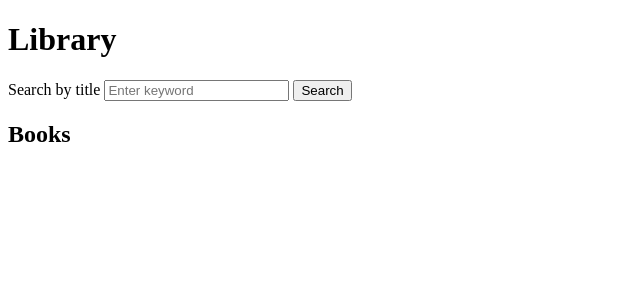
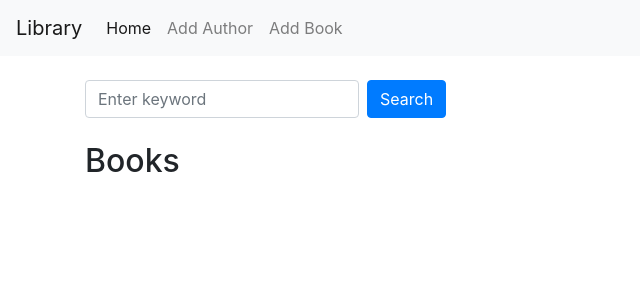
Before and after one commit to RezaBG/book_alchemy, a Flask app: page / in a window 1280 px wide. Shown: the top 300 px of the page, without its empty margins (0-640 px from the left). Run offline with Flask 3, Linux system fonts and the light colour scheme; some libraries are stand-ins or nearby versions.

Commit message:
Redesigned UI with improved layout and styling

```diff
--- a/app.py
+++ b/app.py
@@ -1,8 +1,6 @@
 from flask import Flask, render_template, request, redirect, url_for, flash
 from flask_sqlalchemy import SQLAlchemy
 from flask_migrate import Migrate
-from websockets.asyncio.server import serve
-
 from data_models import db, Author, Book
 from datetime import datetime
 import os
@@ -98,18 +96,14 @@ def get_books():
             "title": book.title,
             "publication_year": book.publication_year,
             "author_id": book.author_id,
-            "author_name": book.author_name if book.author else None,
+            "author_name": book.author.name if book.author else None,
         }
         for book in books
     ]
     return {"books": books_list}, 200
 
-@app.route("/book/<int:book_id>/delete", methods=['GET','POST'])
+@app.route("/book/<int:book_id>/delete", methods=['POST'])
 def delete_book(book_id):
-    if request.method == 'GET':
-        # Redirect Get requests to the homepage
-        return redirect(url_for('home'))
-
     # Proceed with the deletion logic for POST request
     book = Book.query.get(book_id)
     if book:
@@ -123,7 +117,7 @@ def delete_book(book_id):
         remaining_books = Book.query.filter_by(author_id=author_id).count()
         if remaining_books == 0:
             # If no other books by this author, delete the author
-            author = Author.query.filter(author_id)
+            author = Author.query.get(author_id)
             if author:
                 db.session.delete(author)
                 db.session.commit()
@@ -131,7 +125,8 @@ def delete_book(book_id):
             flash("Book successfully deleted")
         else:
             flash("Book not found.")
-        return redirect("home")
+        # Redirect to home after deletion
+        return redirect(url_for('home'))
 
 
 @app.route("/")
--- a/templates/home.html
+++ b/templates/home.html
@@ -3,31 +3,59 @@
 <head>
     <meta charset="UTF-8">
     <meta name="viewport" content="width=device-width, initial-scale=1.0">
-    <meta http-equiv="X-UA-Compatible" content="ie=edge">
-    <title>Book Library</title>
+    <title>Library</title>
+    <!-- Bootstrap CSS -->
+    <link href="https://stackpath.bootstrapcdn.com/bootstrap/4.5.2/css/bootstrap.min.css" rel="stylesheet">
 </head>
 <body>
-    <h1>Library</h1>
+<!-- Navbar -->
+<nav class="navbar navbar-expand-lg navbar-light bg-light">
+    <a class="navbar-brand" href="#">Library</a>
+    <div class="collapse navbar-collapse">
+        <ul class="navbar-nav mr-auto">
+            <li class="nav-item active">
+                <a class="nav-link" href="/">Home</a>
+            </li>
+            <li class="nav-item">
+                <a class="nav-link" href="/add_author">Add Author</a>
+            </li>
+            <li class="nav-item">
+                <a class="nav-link" href="/add_book">Add Book</a>
+            </li>
+        </ul>
+    </div>
+</nav>
 
-    <form action="/" method="GET">
-        <label for="search">Search by title</label>
-        <input type="text" name="search" id="search" placeholder="Enter keyword"></input>
-        <button type="submit">Search</button>
+<!-- Search Bar -->
+<div class="container mt-4">
+    <form action="/" method="GET" class="form-inline">
+        <input type="text" name="search" id="search" class="form-control mr-2" placeholder="Enter keyword">
+        <button type="submit" class="btn btn-primary">Search</button>
     </form>
 
-    <h2>Books</h2>
-    {% for book in books %}
-    <div>
-        <h3>{{ book.title }}</h3>
-        <p>Author: {{ book.author.name }}</p>
-        <p>ISBN: {{ book.isbn }}</p>
-        <p>Publisher Year: {{ book.publication_year }}</p>
+    <!-- Book List -->
+    <h2 class="mt-4">Books</h2>
+    <div class="row">
+        {% for book in books %}
+        <div class="col-md-4">
+            <div class="card mt-3">
+                <div class="card-body">
+                    <h5 class="card-title">{{ book.title }}</h5>
+                    <p class="card-text"><strong>Author:</strong> {{ book.author.name }}</p>
+                    <p class="card-text"><strong>ISBN:</strong> {{ book.isbn }}</p>
+                    <p class="card-text"><strong>Publication Year:</strong> {{ book.publication_year }}</p>
+                    <form action="{{ url_for('delete_book', book_id=book.id) }}" method="POST" style="display:inline;">
+                        <button type="submit" class="btn btn-danger">Delete Book</button>
+                    </form>
+                </div>
+            </div>
+        </div>
+        {% endfor %}
+    </div>
+</div>
 
-        <!-- Delete book Button -->
-        <form action="{{ url_for('delete_book', book_id=book.id) }}" method="POST" style="display:inline;">
-            <button type="submit">Delete Book</button>
-        </form>
-    </div>
-    {% endfor %}
+<!-- Bootstrap JS, Popper.js, and jQuery -->
+<script src="https://code.jquery.com/jquery-3.5.1.slim.min.js"></script>
+<script src="https://cdn.jsdelivr.net/npm/bootstrap@4.5.2/dist/js/bootstrap.bundle.min.js"></script>
 </body>
 </html>
```
Also changed, not shown: templates/add_author.html (+22 -11 lines), templates/add_book.html (+35 -6 lines).
